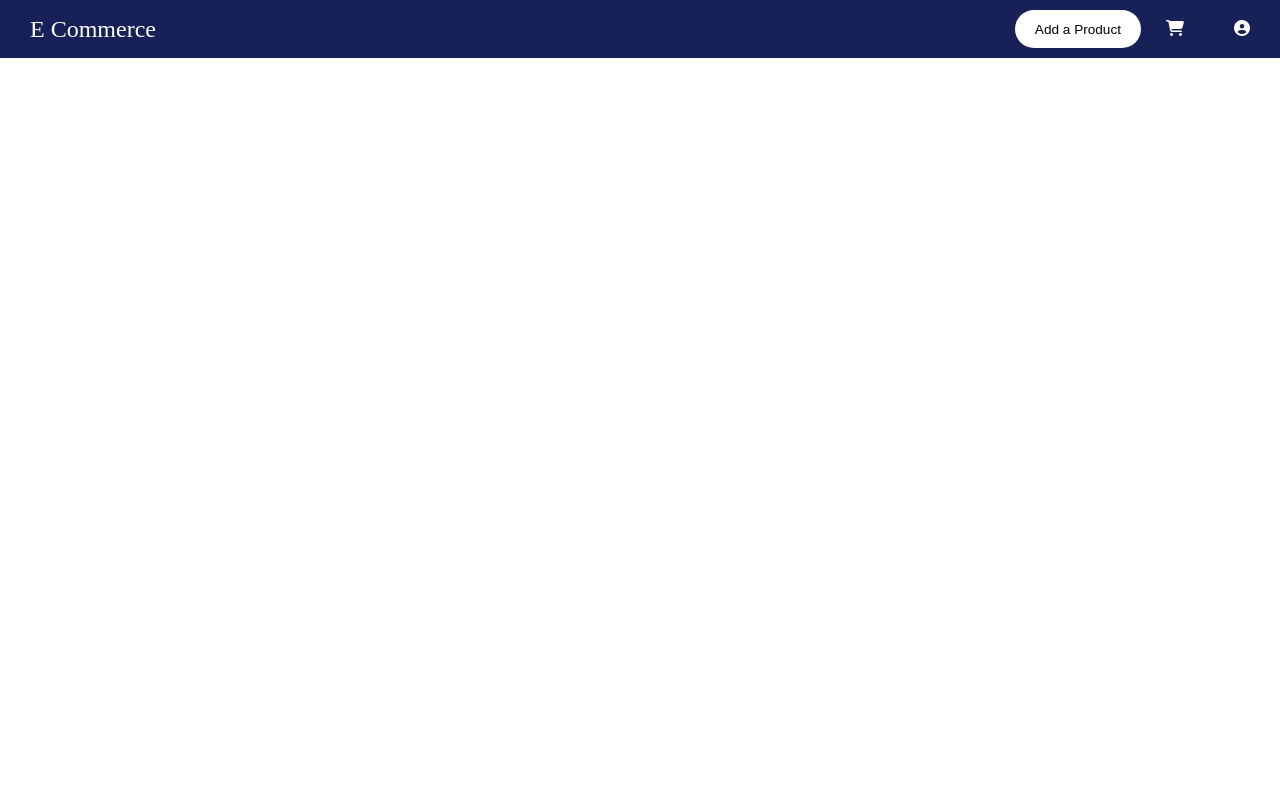
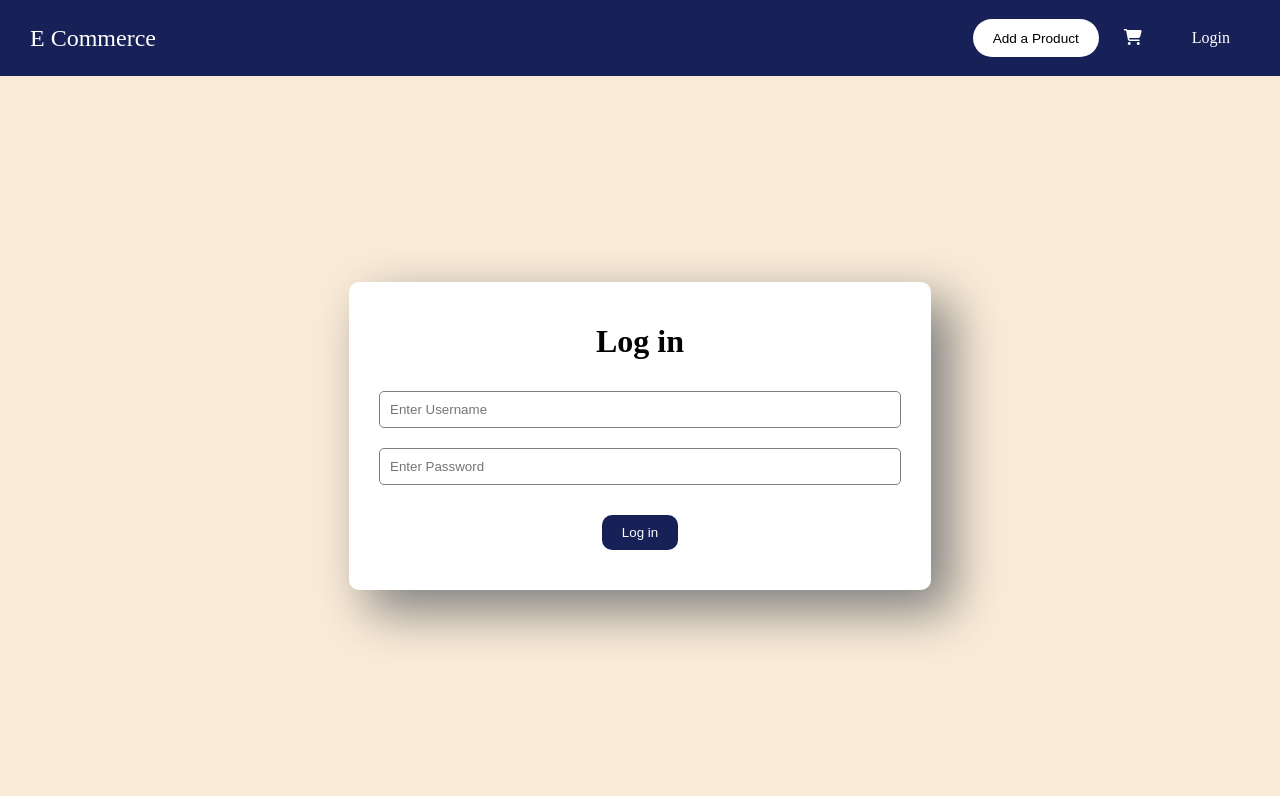
Before and after one commit to anmolp15/eCommerce-FE, a React (Create React App) app: page /login in a window 1280 px wide. Built offline with nearby package versions, Linux system fonts and the light colour scheme; no server answers.

Commit message:
Add login component and complete initial login functionality

```diff
--- a/src/components/App.js
+++ b/src/components/App.js
@@ -9,11 +9,13 @@ import CreateProduct from "./CreateProduct";
 import UpdateProduct from "./UpdateProduct";
 import Cart from "./Cart";
 import ProductPage from "./ProductPage";
+import Login from "./Login";
 
 function App() {
   // state for array of products
   const [products, setProducts] = useState([]);
-
+  // to maintain login state and achieve conditional rendering
+  const [loggedIn, setLoggedIn] = useState(false);
   // hook to fetch products data and set its state
   useEffect(() => {
     Axios.get(BASE_URL)
@@ -30,8 +32,10 @@ function App() {
 
   return (
     <div className="App">
-      <NavBar />
+      {/* navbar component which will be rendered in all cases out of routes */}
+      <NavBar loggedIn={loggedIn} handleSetLoggedIn={setLoggedIn} />
       <Routes>
+        {/* route to render Home component */}
         <Route
           exact
           path="/"
@@ -43,7 +47,9 @@ function App() {
             />
           }
         />
+        {/* route to render a specific product component */}
         <Route exact path="/products/:prodId" element={<ProductPage />} />
+        {/* route to create a new product */}
         <Route
           exact
           path="/create-product"
@@ -54,6 +60,7 @@ function App() {
             />
           }
         />
+        {/* route to update the specific component */}
         <Route
           exact
           path="/update-product/:prodId"
@@ -64,7 +71,16 @@ function App() {
             />
           }
         />
+        {/* rout to cart componet  */}
         <Route exact path="/cart" element={<Cart />} />
+        {/* route to login page   */}
+        <Route
+          exact
+          path="/login"
+          element={
+            <Login loggedIn={loggedIn} handleSetLoggedIn={setLoggedIn} />
+          }
+        />
       </Routes>
     </div>
   );
--- /dev/null
+++ b/src/components/Login.js
@@ -0,0 +1,78 @@
+import React, { useState } from "react";
+import styles from "../css/login.module.css";
+import Axios from "axios";
+import { LOGIN_URL } from "../utils";
+import { useNavigate } from "react-router-dom";
+
+export default function Login(props) {
+  // state to maintain username entered by user
+  const [username, setUserName] = useState("");
+  // state to maintain password entered by user
+  const [password, setPassword] = useState("");
+  // state for error received in case of incorrect username or password
+  const [error, setError] = useState(null);
+
+  // reciving props
+  let loggedIn = props.loggedIn;
+  let handleSetLoggedIn = props.handleSetLoggedIn;
+
+  const navigate = useNavigate();
+
+  // function to handle user login. In case of successfull login we will redirect user to home state after changing login state to true and add token to local storage. In case of failed login, display error message on screen and set error state respectively
+  function handleLogin(e) {
+    e.preventDefault();
+    Axios.post(LOGIN_URL, {
+      username,
+      password,
+    })
+      .then((res) => {
+        // add token to local storage and make proper use of this token
+        console.log(res.data.token);
+        handleSetLoggedIn(true);
+      })
+      .catch((err) => {
+        handleSetLoggedIn(false);
+        setError(err);
+        setUserName("");
+        setPassword("");
+      });
+  }
+
+  // after successful login, redirect user to home
+  function displayLoginMessage() {
+    navigate("/");
+    return <h1>Log In Successfull! Redirecting...</h1>;
+  }
+
+  return (
+    <div className={styles.container}>
+      {loggedIn ? (
+        displayLoginMessage()
+      ) : (
+        <form onSubmit={handleLogin}>
+          <h4 className={styles.errorMessage}>
+            {error ? `${error.message} - ${error.response.data}` : null}
+          </h4>
+          <h1>Log in</h1>
+
+          <input
+            type="text"
+            name="username"
+            placeholder="Enter Username"
+            value={username}
+            onChange={(e) => setUserName(e.target.value)}
+          />
+          <br />
+          <input
+            type="password"
+            placeholder="Enter Password"
+            value={password}
+            onChange={(e) => setPassword(e.target.value)}
+          />
+          <br />
+          <button className={styles.login}>Log in</button>
+        </form>
+      )}
+    </div>
+  );
+}
--- a/src/components/NavBar.js
+++ b/src/components/NavBar.js
@@ -2,7 +2,9 @@ import React from "react";
 import styles from "../css/navbar.module.css";
 import { Link } from "react-router-dom";
 
-export default function NavBar() {
+export default function NavBar(props) {
+  let loggenIn = props.loggedIn;
+  let handleSetLoggedIn = props.handleSetLoggedIn;
   return (
     <div>
       <div className={styles.container}>
@@ -20,7 +22,23 @@ export default function NavBar() {
             </Link>
           </div>
           <div className={styles.user}>
-            <i className="fa fa-user-circle" aria-hidden="true"></i>
+            {loggenIn ? (
+              <i
+                className="fa fa-user-circle"
+                aria-hidden="true"
+                onClick={() => {
+                  //clear local storage....
+                  handleSetLoggedIn(false);
+                }}
+              >
+                {" "}
+                Logout
+              </i>
+            ) : (
+              <span>
+                <Link to={`/login`}>Login</Link>
+              </span>
+            )}
           </div>
         </div>
       </div>
--- /dev/null
+++ b/src/css/login.module.css
@@ -0,0 +1,50 @@
+.container {
+    position: relative;
+    height: 90vh;
+    width: 100vw;
+    display: flex;
+    flex-direction: column;
+    justify-content: center;
+    align-items: center;
+    background-color: antiquewhite;
+}
+
+.container form {
+    background-color: white;
+    text-align: center;
+    padding: 20px;
+    border-radius: 10px;
+    box-shadow: 20px 20px 50px 2px grey;
+    position: absolute;
+    animation: zoom-in .2s ease-in;
+}
+
+@keyframes zoom-in {
+    0% {
+        transform: scale(0);
+    }
+
+    100% {
+        transform: scale(1);
+    }
+}
+
+.container form input {
+    width: 500px;
+    padding: 10px;
+    margin: 10px;
+    border-radius: 5px;
+    border: .5px solid grey;
+}
+
+.login {
+    margin: 20px;
+    padding: 10px 20px;
+    background-color: rgb(23, 32, 87);
+    color: white;
+    border-radius: 10px;
+}
+
+.errorMessage {
+    color: red;
+}
--- a/src/css/navbar.module.css
+++ b/src/css/navbar.module.css
@@ -1,6 +1,7 @@
 .container {
     display: flex;
     width: 100vw;
+    height: 7vh;
     background-color: rgb(23, 32, 87);
     padding: 10px;
     align-items: center;
@@ -17,10 +18,11 @@
 .cart {
     margin: 10px;
     padding: 0px 15px;
+    cursor: pointer;
 }
 
 .user {
-    padding: 0px 30px 0px 15px;
+    padding-right: 50px;
 }
 
 .logo {
@@ -30,12 +32,7 @@
     font-family: cursive;
 }
 
-.logo a {
-    color: white;
-    text-decoration: none;
-}
-
-.cart a {
+.cart a , .user a, .logo a{
     color: white;
     text-decoration: none;
 }
--- a/src/utils/index.js
+++ b/src/utils/index.js
@@ -1 +1,2 @@
 export const BASE_URL = "https://fakestoreapi.com/products";
+export const LOGIN_URL = 'https://fakestoreapi.com/auth/login';
```
Also changed, not shown: 1 other file (tests, documents, lock files or other folders).
